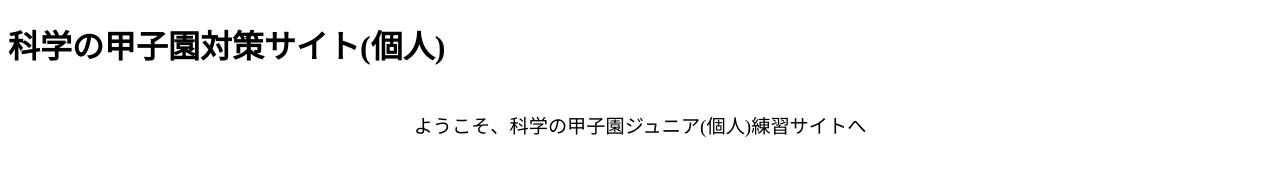
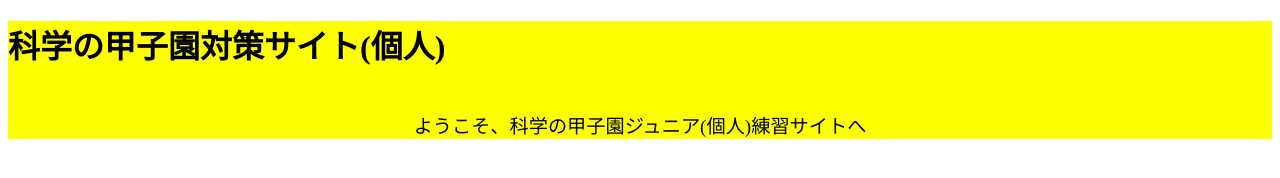
Before and after one commit to Noanao/kgakunokouwhien, a plain HTML site: page index.html in a window 1280 px wide. Drawn offline with Linux system fonts and the light colour scheme.

Commit message:
Update index.html

```diff
--- a/index.html
+++ b/index.html
@@ -10,7 +10,9 @@
     <p><big><br>ようこそ、科学の甲子園ジュニア(個人)練習サイトへ</big></p>
       </div>
     <style>
-      <p>テスト</p>
+      .hajime{
+        background:yellow;
+        }
     h1{
       text-align:center
         color:red;
```
